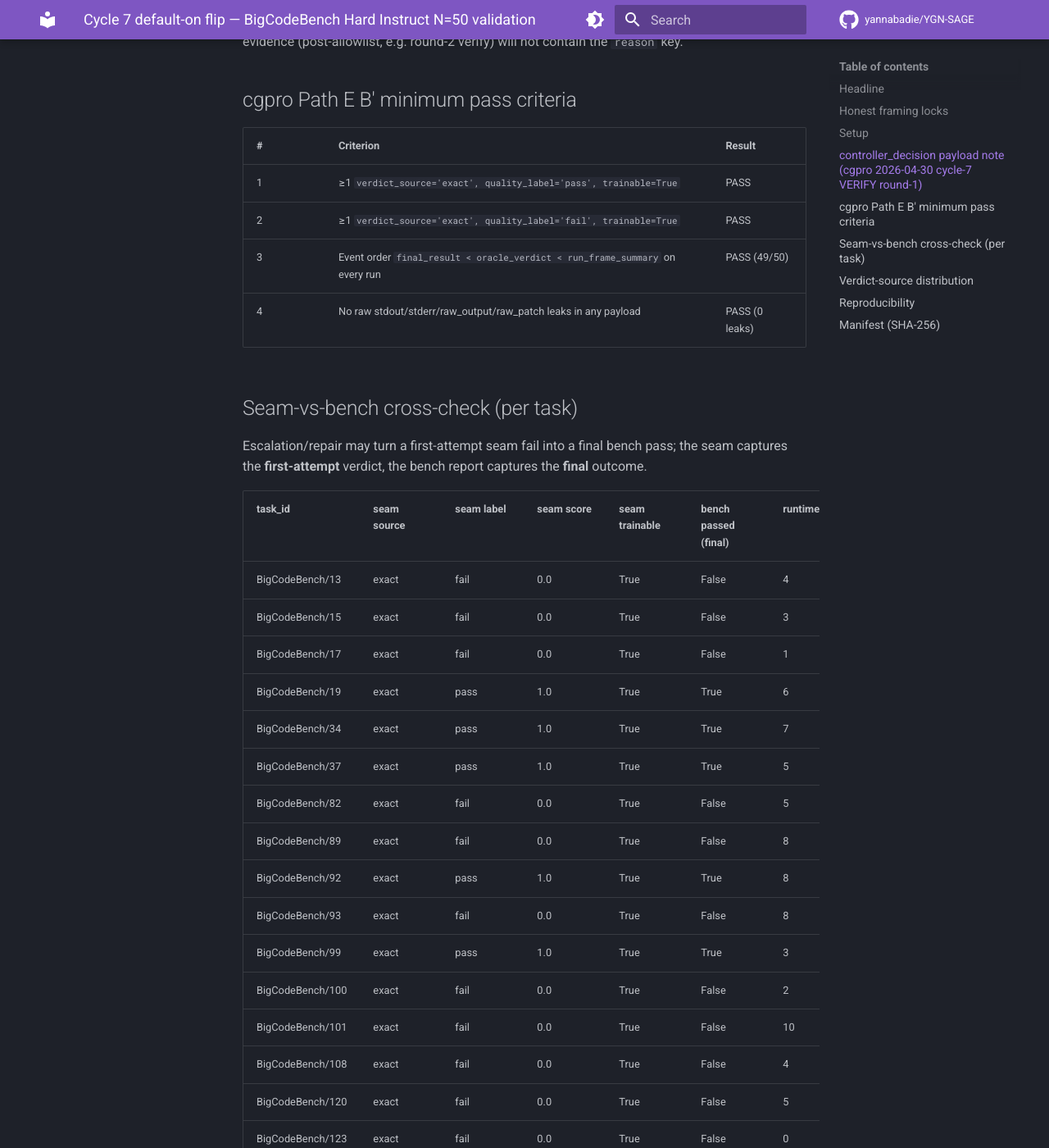
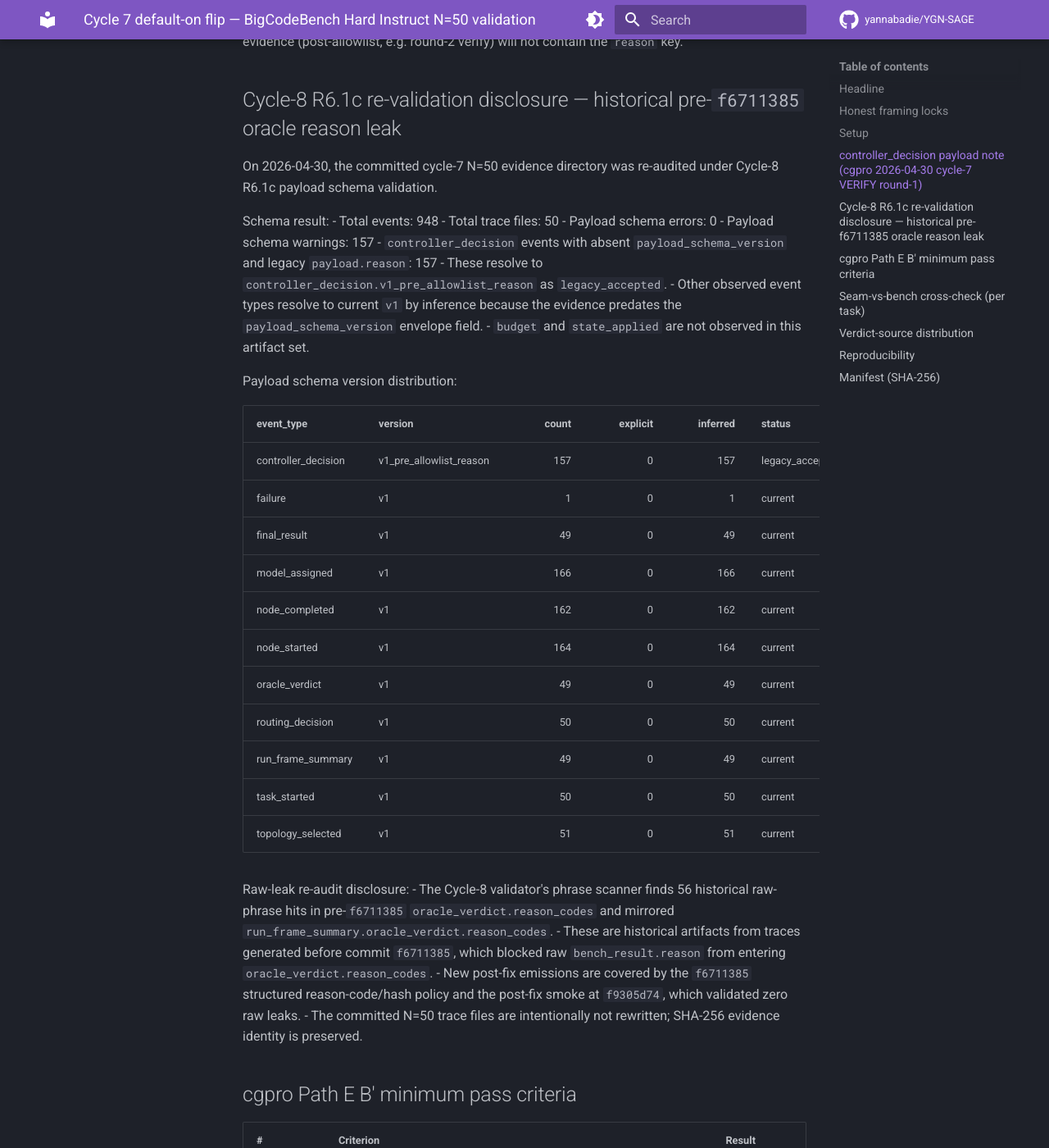
Before and after one commit to yannabadie/YGN-SAGE, an MkDocs documentation site: the page built from docs/benchmarks/2026-04-29-cycle7-evidence-bcb-N50-validation.md, in a window 1280 px wide and 1400 px high, scrolled down 1860 px. Shown: the whole window at 82% size. Built offline with MkDocs 1.6.1 and Material for MkDocs 9.7.7, drawn with Linux system fonts in a browser that asks for light colours; comment, search, counter and statistics services are not loaded.

Commit message:
docs(cycle7): cycle-8 R6.1c re-validation disclosure on N=50 evidence
cgpro 2026-04-30 cycle-8 R6.1c VERIFY round-2 APPROVED with Option A:
add disclosure of post-fix scanner result on pre-fix evidence; do NOT
add v0_pre_f6711385 schema version, do NOT downgrade raw-leak findings
via audit mode, do NOT add a schema-blind exemption.

Empirical Q6 result: 948 events / 50 trace files; 0 schema errors;
157 controller_decision events resolve to v1_pre_allowlist_reason as
legacy_accepted; remaining event types resolve to current v1 by
inference because the evidence predates the payload_schema_version
envelope. budget and state_applied are not observed in this artifact
set (no budget event triggered, StateCore was OFF).

Raw-leak finding (NEW under cycle-8 R6.1c): the cycle-8 validator's
phrase scanner finds 56 historical raw-phrase hits in pre-f6711385
oracle_verdict.reason_codes (and mirrored run_frame_summary). These
are pre-f6711385 artifacts from when _exact_oracle() appended raw
bench_result.reason directly. Commit f6711385 patched the producer
to use structured reason-code + SHA-256 hash; post-fix smoke f9305d74
validated 0 raw leaks across 106 events. The committed N=50 trace
files are intentionally NOT rewritten; SHA-256 evidence identity
is preserved.

Per cgpro's reasoning: this finding belongs in the audit trail, not
in the schema system. The boundary between "schema shape is
historically readable" and "raw output leak is acceptable" is what
R6.1c is designed to make harder to confuse.

This commit closes cycle-8 R6.1c. Cycle-9 starts with A14 epoch
fail-closed guard.

```diff
--- a/docs/benchmarks/2026-04-29-cycle7-evidence-bcb-N50-validation.md
+++ b/docs/benchmarks/2026-04-29-cycle7-evidence-bcb-N50-validation.md
@@ -32,6 +32,42 @@
 ## controller_decision payload note (cgpro 2026-04-30 cycle-7 VERIFY round-1)
 
 This N=50 evidence was produced with the **pre-allowlist** controller_decision payload writer (commit history `b6820f2b` and earlier). 157/157 events therefore carry a top-level ``payload.reason`` field; in 137/157 events it is empty (`""`), in 20/157 events it carries short non-PII ratio strings (e.g. ``"quality=0.25 < 0.3"``, ``"importance=0.09 < 0.2"``, ``"error-like output"``). cgpro 2026-04-30 cycle-7 VERIFY round-1 PUSH BACK closed this class by tightening the writer to **allowlist-only** forced payloads (no free-form ``reason``). Future regenerated N=X evidence (post-allowlist, e.g. round-2 verify) will not contain the ``reason`` key.
+
+## Cycle-8 R6.1c re-validation disclosure — historical pre-`f6711385` oracle reason leak
+
+On 2026-04-30, the committed cycle-7 N=50 evidence directory was re-audited under Cycle-8 R6.1c payload schema validation.
+
+Schema result:
+- Total events: 948
+- Total trace files: 50
+- Payload schema errors: 0
+- Payload schema warnings: 157
+- `controller_decision` events with absent `payload_schema_version` and legacy `payload.reason`: 157
+- These resolve to `controller_decision.v1_pre_allowlist_reason` as `legacy_accepted`.
+- Other observed event types resolve to current `v1` by inference because the evidence predates the `payload_schema_version` envelope field.
+- `budget` and `state_applied` are not observed in this artifact set.
+
+Payload schema version distribution:
+
+| event_type | version | count | explicit | inferred | status |
+|---|---|---:|---:|---:|---|
+| controller_decision | v1_pre_allowlist_reason | 157 | 0 | 157 | legacy_accepted |
+| failure | v1 | 1 | 0 | 1 | current |
+| final_result | v1 | 49 | 0 | 49 | current |
+| model_assigned | v1 | 166 | 0 | 166 | current |
+| node_completed | v1 | 162 | 0 | 162 | current |
+| node_started | v1 | 164 | 0 | 164 | current |
+| oracle_verdict | v1 | 49 | 0 | 49 | current |
+| routing_decision | v1 | 50 | 0 | 50 | current |
+| run_frame_summary | v1 | 49 | 0 | 49 | current |
+| task_started | v1 | 50 | 0 | 50 | current |
+| topology_selected | v1 | 51 | 0 | 51 | current |
+
+Raw-leak re-audit disclosure:
+- The Cycle-8 validator's phrase scanner finds 56 historical raw-phrase hits in pre-`f6711385` `oracle_verdict.reason_codes` and mirrored `run_frame_summary.oracle_verdict.reason_codes`.
+- These are historical artifacts from traces generated before commit `f6711385`, which blocked raw `bench_result.reason` from entering `oracle_verdict.reason_codes`.
+- New post-fix emissions are covered by the `f6711385` structured reason-code/hash policy and the post-fix smoke at `f9305d74`, which validated zero raw leaks.
+- The committed N=50 trace files are intentionally not rewritten; SHA-256 evidence identity is preserved.
 
 ## cgpro Path E B' minimum pass criteria
 
```
